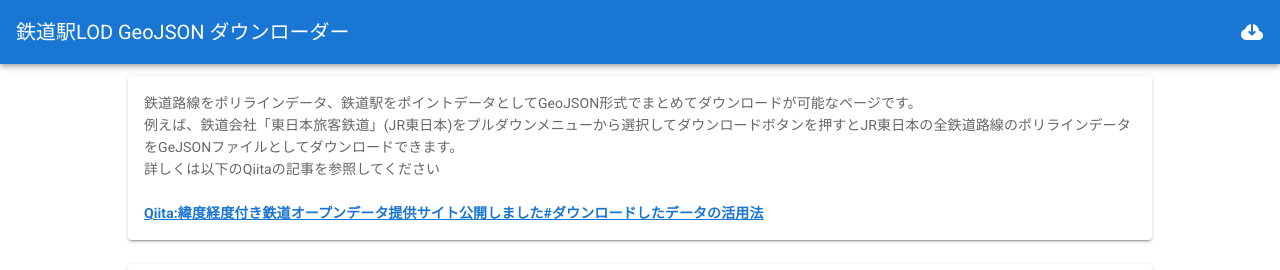
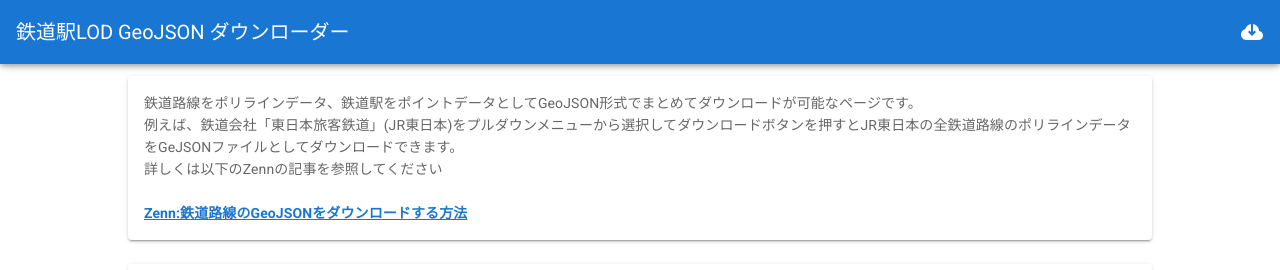
Before and after one commit to uedayou/jrslod-geojson-downloader, a Vue app: page / in a window 1280 px wide. Shown: the top 270 px of the page. Built offline with nearby package versions, Linux system fonts and the light colour scheme; no server answers.

Commit message:
解説サイトURL変更

```diff
--- a/src/components/Layout.vue
+++ b/src/components/Layout.vue
@@ -7,9 +7,9 @@
 <v-card-text>
 鉄道路線をポリラインデータ、鉄道駅をポイントデータとしてGeoJSON形式でまとめてダウンロードが可能なページです。<br>
 例えば、鉄道会社「東日本旅客鉄道」(JR東日本)をプルダウンメニューから選択してダウンロードボタンを押すとJR東日本の全鉄道路線のポリラインデータをGeJSONファイルとしてダウンロードできます。<br>
-詳しくは以下のQiitaの記事を参照してください<br>
+詳しくは以下のZennの記事を参照してください<br>
 <br>
-<a href="https://qiita.com/uedayou/items/b5131b5ca930fe0bef69#%E3%83%80%E3%82%A6%E3%83%B3%E3%83%AD%E3%83%BC%E3%83%89%E3%81%97%E3%81%9F%E3%83%87%E3%83%BC%E3%82%BF%E3%81%AE%E6%B4%BB%E7%94%A8%E6%B3%95" target="_blank"><b>Qiita:緯度経度付き鉄道オープンデータ提供サイト公開しました#ダウンロードしたデータの活用法</b></a>
+<a href="https://zenn.dev/uedayou/articles/1ed26f7d49c3e8118429" target="_blank"><b>Zenn:鉄道路線のGeoJSONをダウンロードする方法</b></a>
 </v-card-text>
           </v-card>
         </v-col>
```
